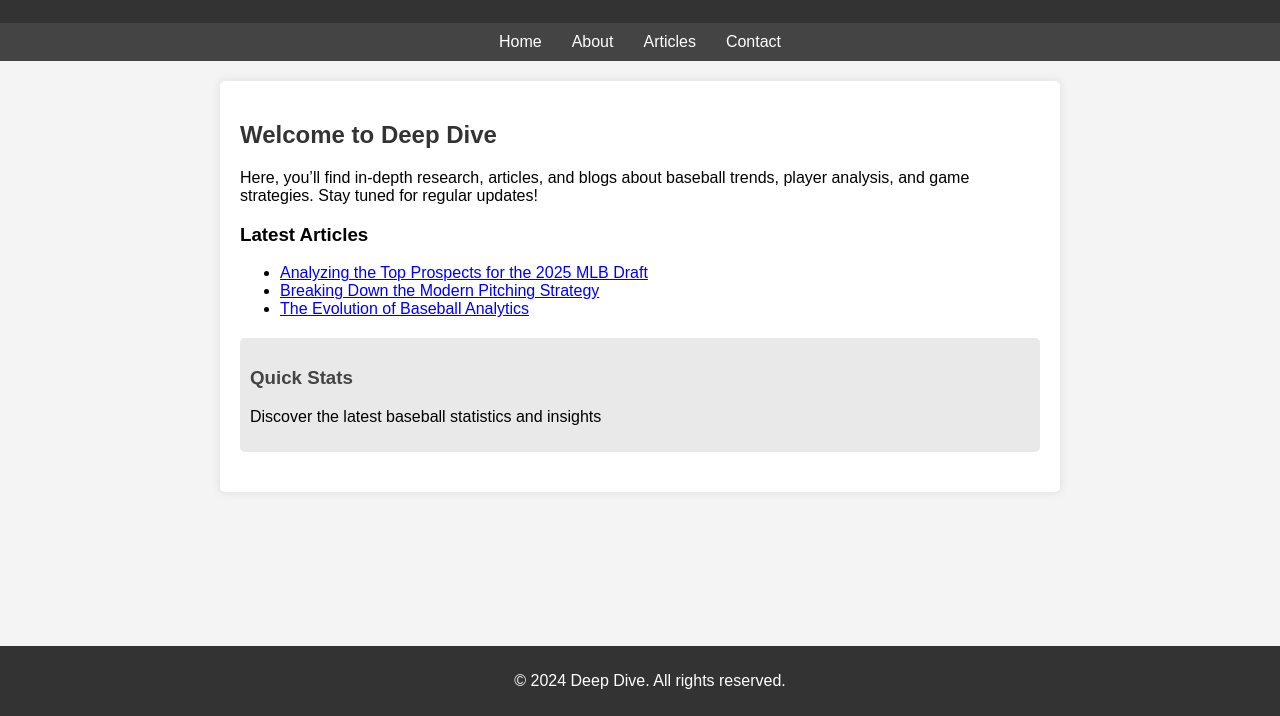
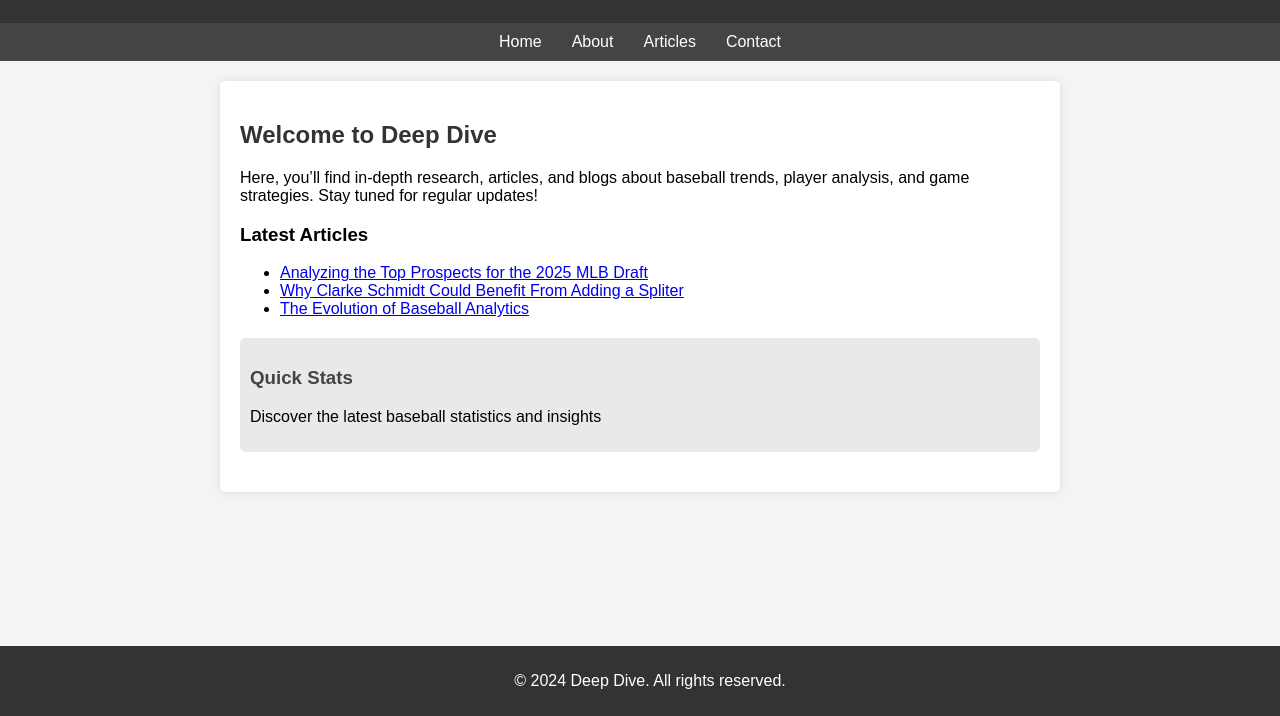
Before and after one commit to djpoteet/my-website, a plain HTML site: page index.html in a window 1280 px wide. Shown: the part 84-800 px from the top of the page. Drawn offline with Linux system fonts and the light colour scheme.

Commit message:
Update index.html

```diff
--- a/index.html
+++ b/index.html
@@ -82,7 +82,7 @@
         <h3>Latest Articles</h3>
         <ul>
             <li><a href="#">Analyzing the Top Prospects for the 2025 MLB Draft</a></li>
-            <li><a href="#">Breaking Down the Modern Pitching Strategy</a></li>
+            <li><a href="#">Why Clarke Schmidt Could Benefit From Adding a Spliter</a></li>
             <li><a href="#">The Evolution of Baseball Analytics</a></li>
         </ul>
         <div class="sidebar">
```
